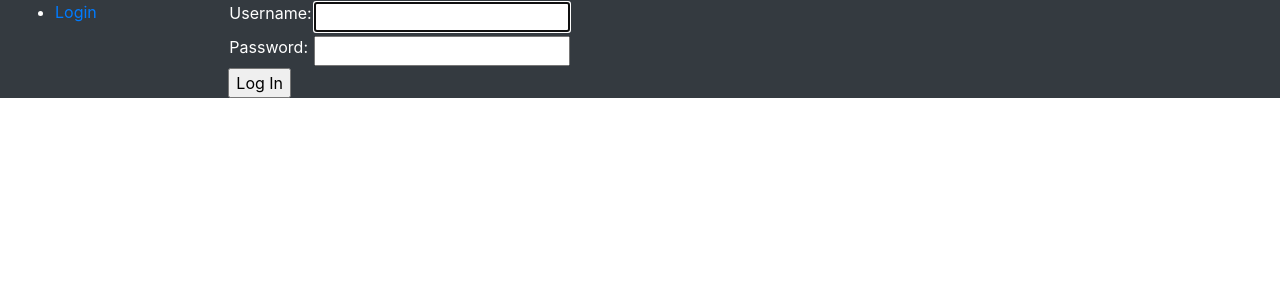
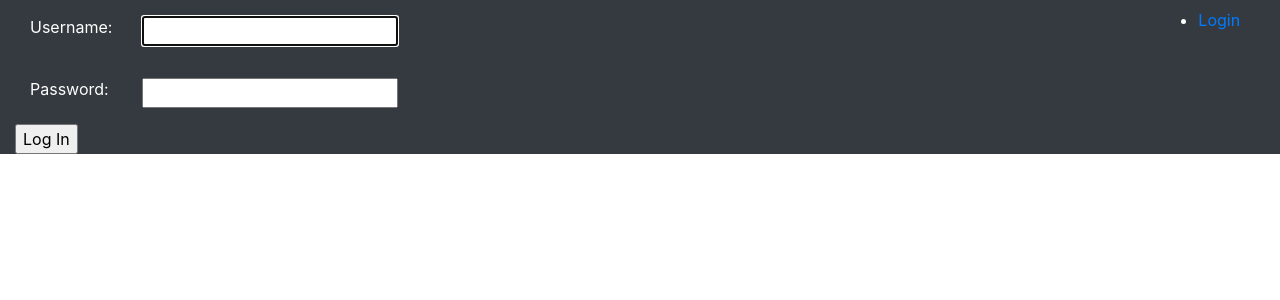
Before and after one commit to tunalagoona/drive-management, a Django app: page /accounts/login/ in a window 1280 px wide. Shown: the top 300 px of the page. Run offline with Django 3.2, Linux system fonts and the light colour scheme; tables that the repository leaves empty hold one stand-in row (values such as "Sample post").

Commit message:
Refactor code

```diff
--- a/drives_management/disks/urls.py
+++ b/drives_management/disks/urls.py
@@ -4,5 +4,5 @@ from . import views
 
 
 urlpatterns = [
-    path('', views.View1.as_view()),
+    path('', views.View1.as_view(), name='disks'),
 ]
--- a/drives_management/drives_management/settings.py
+++ b/drives_management/drives_management/settings.py
@@ -28,7 +28,7 @@ SECRET_KEY = 'django-insecure-8*6%2ud1foj82a%kh)52bbk=2jrvo!$n@710c7bdk7b53zanbc
 # SECURITY WARNING: don't run with debug turned on in production!
 DEBUG = True
 
-ALLOWED_HOSTS = []
+ALLOWED_HOSTS = ['*']
 
 
 # Application definition
--- a/drives_management/static/styles.css
+++ b/drives_management/static/styles.css
@@ -2,3 +2,6 @@
     margin-top: 10%;
     padding-left: 10px;
 }
+th, td {
+    padding: 15px;
+}
--- a/drives_management/templates/base.html
+++ b/drives_management/templates/base.html
@@ -5,17 +5,18 @@
     <meta charset="utf-8">
     <meta name="viewport" content="width=device-width, initial-scale=1">
     <link rel="stylesheet" href="https://cdn.jsdelivr.net/npm/bootstrap@4.5.3/dist/css/bootstrap.min.css" integrity="sha384-TX8t27EcRE3e/ihU7zmQxVncDAy5uIKz4rEkgIXeMed4M0jlfIDPvg6uqKI2xXr2" crossorigin="anonymous">
-
     {% load static %}
-    <link rel="stylesheet" href="{% static 'css/styles.css' %}">
+    <link rel="stylesheet" href="{% static 'styles.css' %}">
 </head>
 <body>
 <div class="container-fluid bg-dark text-white">
     <div class="row">
-        <div class="col-sm-2">
+        <div class="col-sm-11 ">
+            {% block content %}{% endblock %}
+        </div>
+        <div class="col-sm-1">
             {% block sidebar %}
             <ul class="sidebar-navigation">
-
                 {% if user.is_authenticated %}
                 <li>User: {{ user.get_username }}</li>
                 <li><a href="{% url 'logout'%}?next={{request.path}}">Logout</a></li>
@@ -23,11 +24,14 @@
                 <li><a href="{% url 'login'%}?next={{request.path}}">Login</a></li>
                 {% endif %}
             </ul>
-
             {% endblock %}
         </div>
-        <div class="col-sm-10 ">
-            {% block content %}{% endblock %}
+    </div>
+</div>
+<div class="container-fluid">
+    <div class="row">
+        <div class="col">
+            {% block content2 %}{% endblock %}
         </div>
     </div>
 </div>
```
Lines whose indentation alone changed are shown as unchanged.
